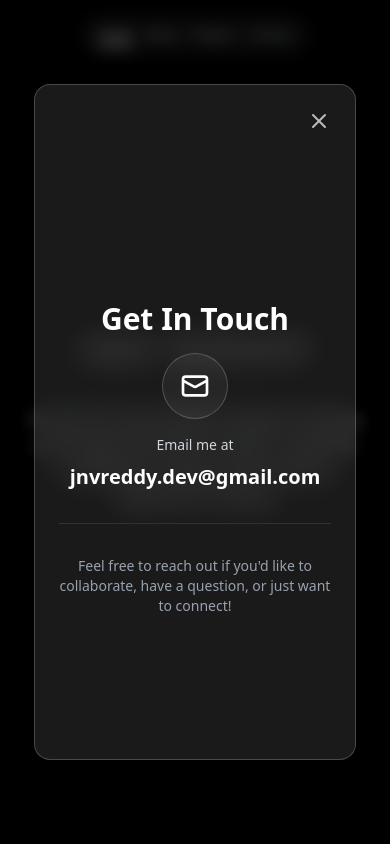
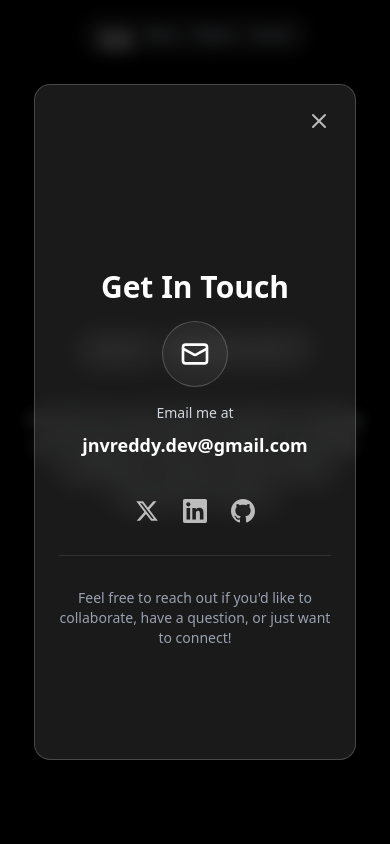
Before and after one commit to jnvreddy/Portfolio, a React (Vite) app: page / in a window 390 px wide. Both pictures are taken after a click on the button "Contact". Shown: the top 844 px of the page. Built offline with nearby package versions, Linux system fonts and the light colour scheme.

Commit message:
social links added in the mobile screen popup modal

```diff
--- a/src/components/ContactModal.tsx
+++ b/src/components/ContactModal.tsx
@@ -91,9 +91,46 @@
                   <p className="text-gray-300 text-sm sm:text-base mb-2">Email me at</p>
                   <a
                     href="mailto:jnvreddy.dev@gmail.com"
-                    className="text-xl sm:text-2xl md:text-3xl font-semibold text-white hover:text-cyan-400 transition-colors break-all"
+                    className="text-lg sm:text-2xl md:text-3xl font-semibold text-white hover:text-cyan-400 transition-colors break-all"
                   >
                     jnvreddy.dev@gmail.com
+                  </a>
+                </div>
+
+                {/* Social Icons - Only visible on mobile/tablet (below md) */}
+                <div className="flex flex-row items-center justify-center gap-6 md:hidden mt-6">
+                  <a
+                    href="https://x.com/jnv_reddy"
+                    target="_blank"
+                    rel="noopener noreferrer"
+                    className="text-white/70 hover:text-white transition-colors duration-300 hover:scale-110 transform"
+                    aria-label="X (Twitter)"
+                  >
+                    <svg className="w-6 h-6" fill="currentColor" viewBox="0 0 24 24">
+                      <path d="M18.244 2.25h3.308l-7.227 8.26 8.502 11.24H16.17l-5.214-6.817L4.99 21.75H1.68l7.73-8.835L1.254 2.25H8.08l4.713 6.231zm-1.161 17.52h1.833L7.084 4.126H5.117z" />
+                    </svg>
+                  </a>
+                  <a
+                    href="https://www.linkedin.com/in/jnvreddy"
+                    target="_blank"
+                    rel="noopener noreferrer"
+                    className="text-white/70 hover:text-white transition-colors duration-300 hover:scale-110 transform"
+                    aria-label="LinkedIn"
+                  >
+                    <svg className="w-6 h-6" fill="currentColor" viewBox="0 0 24 24">
+                      <path d="M20.447 20.452h-3.554v-5.569c0-1.328-.027-3.037-1.852-3.037-1.853 0-2.136 1.445-2.136 2.939v5.667H9.351V9h3.414v1.561h.046c.477-.9 1.637-1.85 3.37-1.85 3.601 0 4.267 2.37 4.267 5.455v6.286zM5.337 7.433c-1.144 0-2.063-.926-2.063-2.065 0-1.138.92-2.063 2.063-2.063 1.14 0 2.064.925 2.064 2.063 0 1.139-.925 2.065-2.064 2.065zm1.782 13.019H3.555V9h3.564v11.452zM22.225 0H1.771C.792 0 0 .774 0 1.729v20.542C0 23.227.792 24 1.771 24h20.451C23.2 24 24 23.227 24 22.271V1.729C24 .774 23.2 0 22.222 0h.003z" />
+                    </svg>
+                  </a>
+                  <a
+                    href="https://github.com/jnvreddy"
+                    target="_blank"
+                    rel="noopener noreferrer"
+                    className="text-white/70 hover:text-white transition-colors duration-300 hover:scale-110 transform"
+                    aria-label="GitHub"
+                  >
+                    <svg className="w-6 h-6" fill="currentColor" viewBox="0 0 24 24">
+                      <path d="M12 0c-6.626 0-12 5.373-12 12 0 5.302 3.438 9.8 8.207 11.387.599.111.793-.261.793-.577v-2.234c-3.338.726-4.033-1.416-4.033-1.416-.546-1.387-1.333-1.756-1.333-1.756-1.089-.745.083-.729.083-.729 1.205.084 1.839 1.237 1.839 1.237 1.07 1.834 2.807 1.304 3.492.997.107-.775.418-1.305.762-1.604-2.665-.305-5.467-1.334-5.467-5.931 0-1.311.469-2.381 1.236-3.221-.124-.303-.535-1.524.117-3.176 0 0 1.008-.322 3.301 1.23.957-.266 1.983-.399 3.003-.404 1.02.005 2.047.138 3.006.404 2.291-1.552 3.297-1.23 3.297-1.23.653 1.653.242 2.874.118 3.176.77.84 1.235 1.911 1.235 3.221 0 4.609-2.807 5.624-5.479 5.921.43.372.823 1.102.823 2.222v3.293c0 .319.192.694.801.576 4.765-1.589 8.199-6.086 8.199-11.386 0-6.627-5.373-12-12-12z" />
+                    </svg>
                   </a>
                 </div>
               </div>
```
